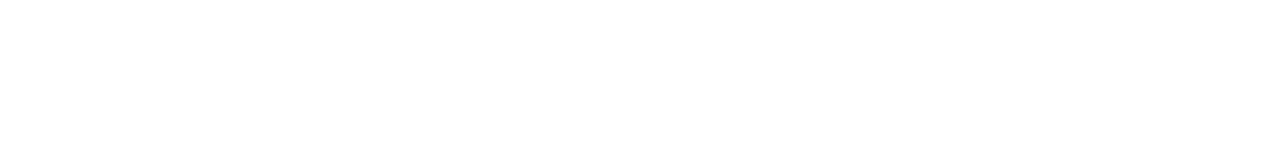
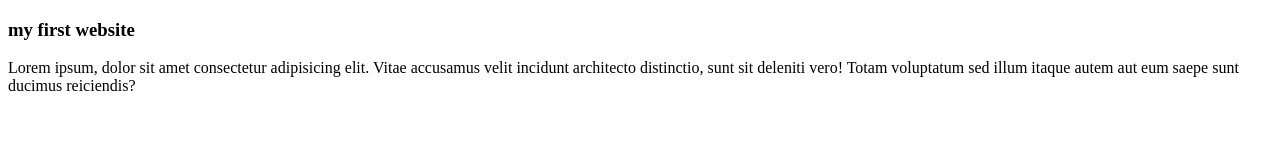
Before and after one commit to tahmidajakia/my-second-website-repo, a plain HTML site: page index.html in a window 1280 px wide. Drawn offline with Linux system fonts and the light colour scheme.

Commit message:
third commit

```diff
--- a/index.html
+++ b/index.html
@@ -6,6 +6,9 @@
     <title>My Second Website Repo</title>
 </head>
 <body>
-
+    <h3>my first website</h3>
+    <p>
+        Lorem ipsum, dolor sit amet consectetur adipisicing elit. Vitae accusamus velit incidunt architecto distinctio, sunt sit deleniti vero! Totam voluptatum sed illum itaque autem aut eum saepe sunt ducimus reiciendis?
+    </p>
 </body>
 </html>
```
